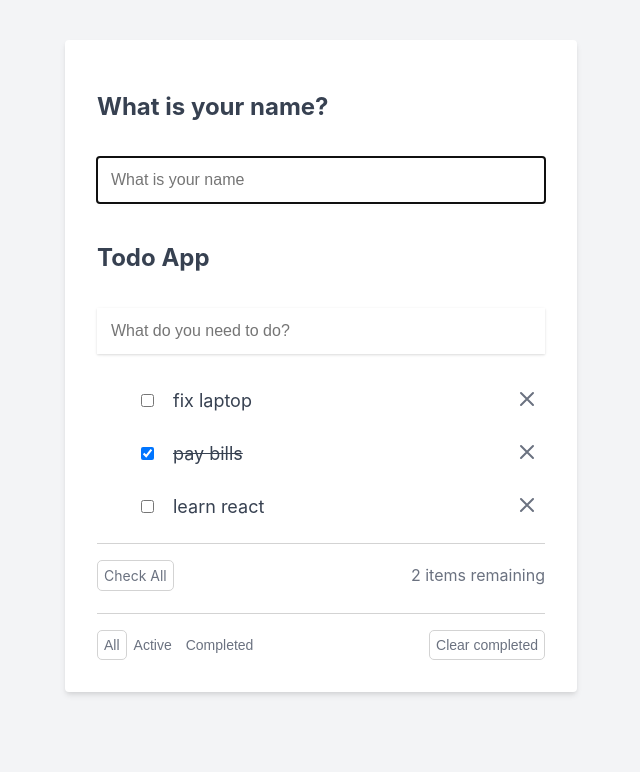
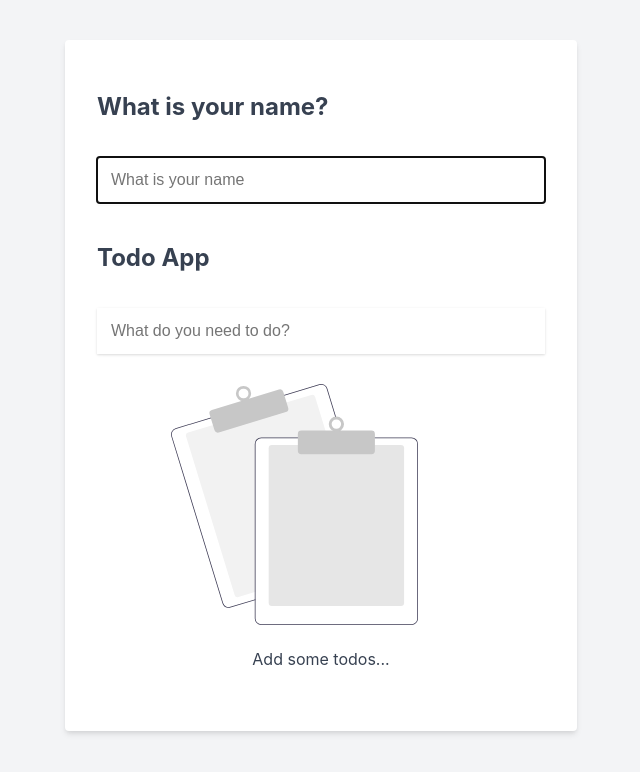
Before and after one commit to sipaneldarwich/REACT-TODOAPP, a React (Create React App) app: page / in a window 1280 px wide. Shown: the top 772 px of the page, without its empty margins (319-959 px from the left). Built offline with nearby package versions, Linux system fonts and the light colour scheme.

Commit message:
use custom hooks

```diff
--- a/src/App.css
+++ b/src/App.css
@@ -146,6 +146,10 @@
   text-align: center;
 }
 
+.toggles-container {
+  margin: 20px 0;
+}
+
 .name-container {
   margin-bottom: 40px;
 }
--- a/src/App.jsx
+++ b/src/App.jsx
@@ -3,31 +3,14 @@
 import NoTodos from "./Components/NoTodos";
 import TodoForm from "./Components/TodoForm";
 import TodoList from "./Components/TodoList";
+import useLocalStorage from "./hooks/useLoalStorage";
+
 function App() {
-  const [name, setName] = useState("");
+  const [name, setName] = useLocalStorage('name', '');
   const nameInputEl = useRef(null);
-  const [todos, setTodos] = useState([
-    {
-      id: 1,
-      title: "fix laptop",
-      isCompleted: false,
-      isEditing: false,
-    },
-    {
-      id: 2,
-      title: "pay bills",
-      isCompleted: true,
-      isEditing: false,
-    },
-    {
-      id: 3,
-      title: "learn react",
-      isCompleted: false,
-      isEditing: false,
-    },
-  ]);
+  const [todos, setTodos] = useLocalStorage('todos',[]);
 
-  const [idForTodo, setIdForTodo] = useState(4);
+  const [idForTodo, setIdForTodo] = useLocalStorage('idForTodo', 1);
 
   function addTodo(todoTitle) {
     setTodos([
--- a/src/Components/TodoList.jsx
+++ b/src/Components/TodoList.jsx
@@ -4,6 +4,7 @@
 import TodoItemsRemainig from "./TodoItemsRemainig";
 import TodoCompleteAllTodos from "./TodoCompleteAllTodos";
 import TodoClearCompleted from "./TodoClearCompleted";
+import useToggle from "./../hooks/useToggle";
 
 TodoList.props = {
   todos: PropTypes.array.isRequired,
@@ -18,6 +19,8 @@
 };
 function TodoList(props) {
   const [filter, setFilter] = useState("all");
+  const [featuresOneVisible, setFeaturesOneVisible] = useToggle(false);
+  const [featuresTwoVisible, setFeaturesTwoVisible] = useToggle(false);
 
   return (
     <>
@@ -78,11 +81,23 @@
           </li>
         ))}
       </ul>
+
+      <div className="toggles-container">
+        <button onClick={setFeaturesOneVisible} className="button">
+          Features One Toggle
+        </button>
+        <button onClick={setFeaturesTwoVisible} className="button">
+          Features Two Toggle
+        </button>
+      </div>
+
+      {featuresOneVisible && (
         <div className="check-all-container">
           <TodoCompleteAllTodos completeAllTodos={props.completeAllTodos} />
           <TodoItemsRemainig remaining={props.remaining} />
         </div>
-
+      )}
+      {featuresTwoVisible && (
         <div className="other-buttons-container">
           <TodoFilter
             todosFiltered={props.todosFiltered}
@@ -91,6 +106,7 @@
           />
           <TodoClearCompleted clearCompleted={props.clearCompleted} />
         </div>
+      )}
     </>
   );
 }
--- /dev/null
+++ b/src/hooks/useLoalStorage.js
@@ -0,0 +1,14 @@
+import { useEffect, useState } from "react";
+
+function useLocalStorage(key, initialValue) {
+  const [value, setValue] = useState(() => {
+    const item = localStorage.getItem(key);
+    return item ? JSON.parse(item) : initialValue;
+  });
+
+  useEffect(() => {
+    localStorage.setItem(key, JSON.stringify(value));
+  }, [key, value]);
+  return [value, setValue];
+}
+export default useLocalStorage;
--- /dev/null
+++ b/src/hooks/useToggle.js
@@ -0,0 +1,12 @@
+import { useState } from "react";
+
+function useToggle(initValue) {
+  const [visible, setVisible] = useState(initValue);
+  function toggle() {
+    setVisible(prevVisible => !prevVisible);
+  }
+
+  return [visible, toggle];
+}
+
+export default useToggle;
```
Lines whose indentation alone changed are shown as unchanged.
